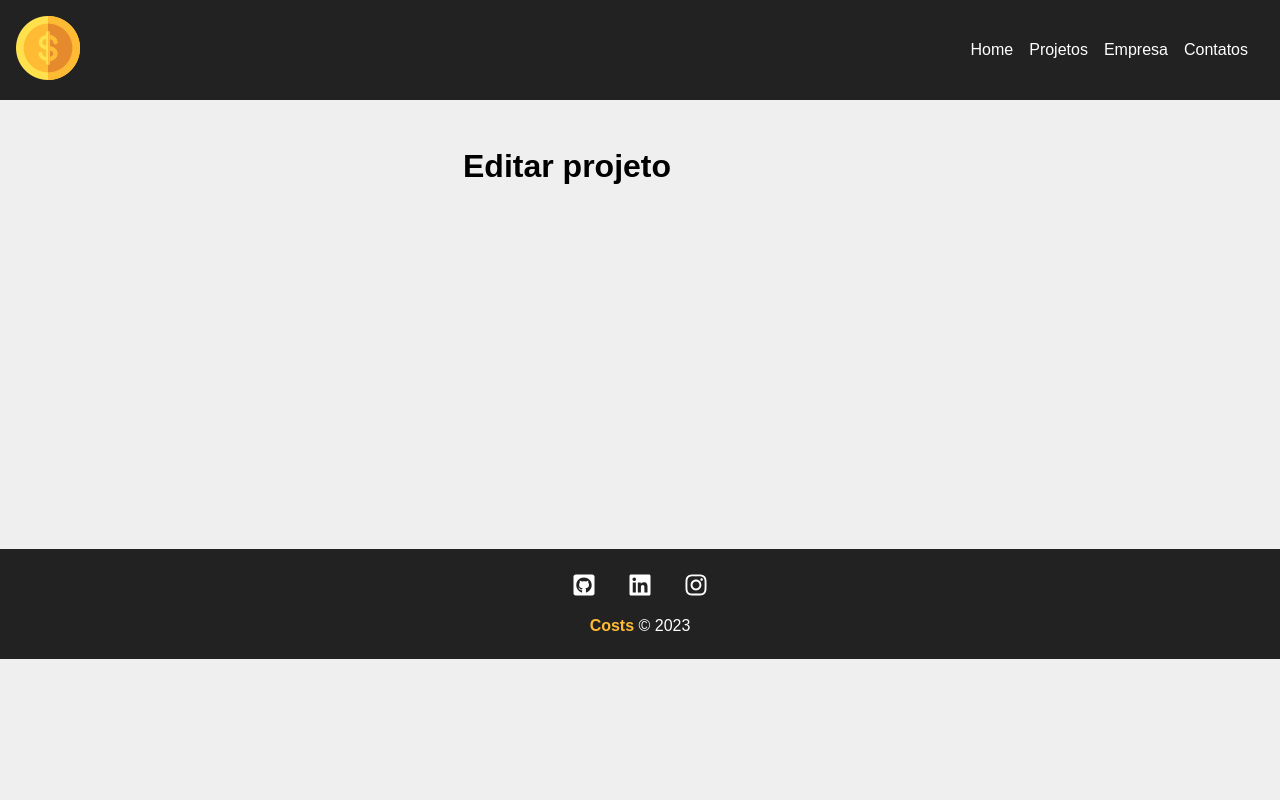
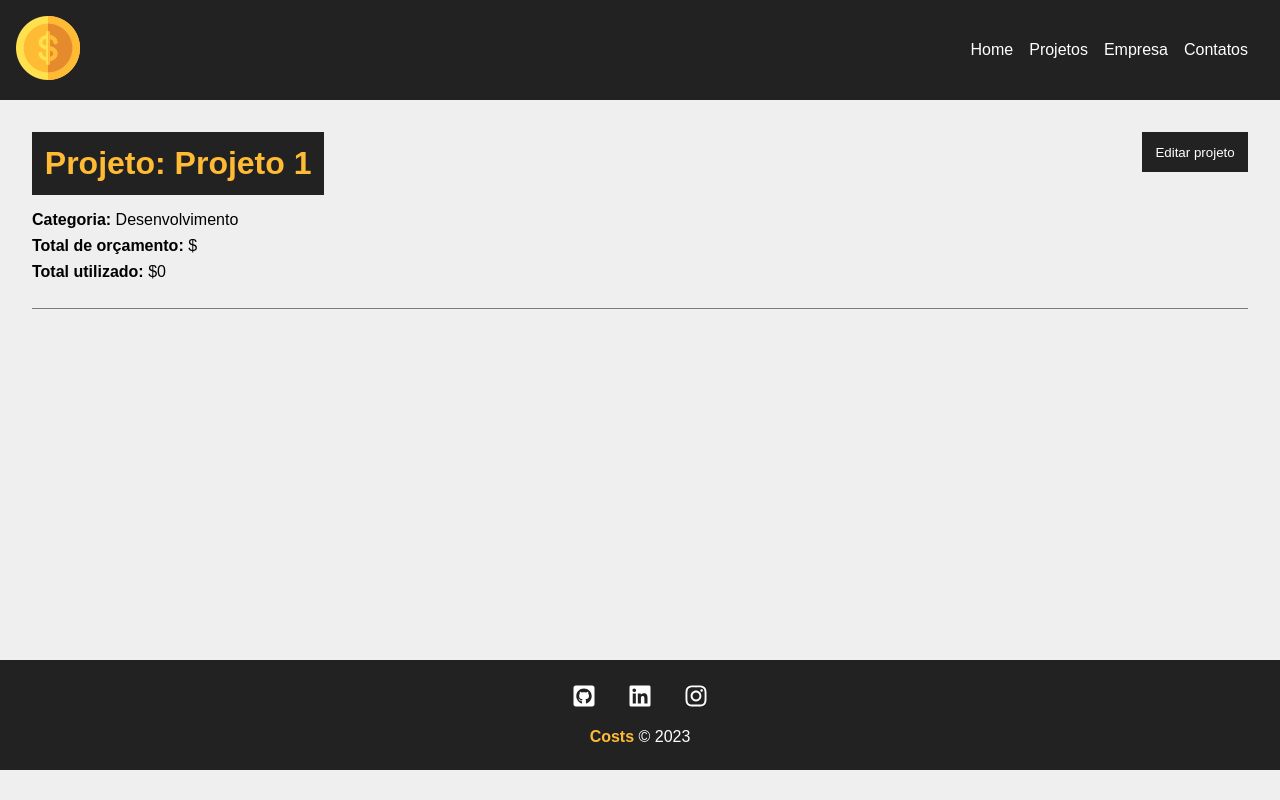
Before and after one commit to Adoniasfalcao/Costs, a React (Create React App) app: page /project/1 in a window 1280 px wide. Built offline with nearby package versions, Linux system fonts and the light colour scheme; data requests are answered from the project's data file.

Commit message:
Edição de projetos

```diff
--- a/dj.json
+++ b/dj.json
@@ -1,42 +1,29 @@
 {
   "projects": [
     {
-      "project_name": "Meu projededefefeefe",
-      "project_budget": "$1.243,24",
+      "project_name": "Projeto 1",
+      "project_budget": "$1.000,00",
       "category": {
-        "id": "2",
-        "name": "Infraestrutura"
+        "id": "1",
+        "name": "Desenvolvimento"
+      },
+      "cost": 0,
+      "services": [],
+      "id": 1
+    },
+    {
+      "project_name": "Projeto 2",
+      "project_budget": "$1.000,00",
+      "category": {
+        "id": "3",
+        "name": "Planejamento"
       },
       "cost": 0,
       "services": [],
       "id": 2
     },
     {
-      "project_name": "e2r32r2r2r2r23r23r",
-      "project_budget": "$1.231,2313",
-      "category": {
-        "id": "4",
-        "name": "Design"
-      },
-      "cost": 0,
-      "services": [],
-      "id": 3
-    },
-    {
-
-      "category": {
-        "id": "1",
-        "name": "Desenvolvimento"
-      },
-      "cost": 0,
-      "services": [],
-
-      "id": 1,
-
-      "id": 4
-    },
-    {
-      "project_name": "Projeto 5",
+      "project_name": "Projeto 3",
       "project_budget": "$1.000,00",
       "category": {
         "id": "2",
@@ -44,7 +31,7 @@
       },
       "cost": 0,
       "services": [],
-      "id": 5
+      "id": 3
     },
     {
       "project_name": "Projeto 4",
@@ -55,8 +42,7 @@
       },
       "cost": 0,
       "services": [],
-      "id": 6
-
+      "id": 4
     }
   ],
   "categories": [
--- a/src/components/pages/Pages style/Project.module.css
+++ b/src/components/pages/Pages style/Project.module.css
@@ -1,22 +1,61 @@
 /* Estilos padrão */
-.edit_project_container {
-    width: 450px;
-    margin: 0 auto;
-    padding: 3em;
+
+.project_details {
+  padding: 2em;
+
 }
 
-  .edit_project_container h1 {
+.project_details h1, .project_details h2, .project_details p{
   margin-bottom: 0.5em;
 }
 
-  .edit_project_container p {
-    color: #7b7b7b;
+.project_details h1 {
+  background-color: #222;
+  color: #FFBB33;
+  padding: 0.4em;
 }
 
-  /* Estilos para telas menores, por exemplo, abaixo de 768px */
+.project_details span {
+  font-weight: bold;
+}
+
+.details_container, .service_form_container {
+  border-bottom: 1px solid #7a7a7a;
+  margin-bottom: 1.2em;
+  padding-bottom: 1.2em;
+  display: flex;
+  justify-content: space-between;
+  flex-wrap: wrap;
+}
+
+.btn {
+  background-color: #222;
+  color: #fff;
+  padding: 0.5em 1em;
+  text-decoration: none;
+  transition: 0.5s;
+  cursor: pointer;
+  max-height: 40px;
+  border: none;
+}
+
+.btn:hover {
+  color: #ffbb33;
+}
+
+.project_info {
+  width:100%;
+}
+
 @media screen and (max-width: 768px) {
-    .edit_project_container {
-        width: 100%; /* Defina a largura para 100% para ocupar a largura total da tela */
-        padding: 2em; /* Reduza o espaço de preenchimento */
+
+  .project_info {
+    width: 100%;
   }
+
+  .btn {
+    margin-bottom: 1em;
+
   }
+
+}
--- a/src/components/pages/Project.jsx
+++ b/src/components/pages/Project.jsx
@@ -1,13 +1,85 @@
 import styles from './Pages style/Project.module.css'
+import { useParams } from 'react-router-dom'
+import { useState, useEffect } from 'react'
+import Loading from '../layout/Loading'
+import Container from '../layout/Container'
 
 
 function Project () {
 
+    //Definindo variáveis para fazer associação ao projeto
+    const { id } = useParams()
+    const [project, setProject] = useState([])
+    const [showProjectForm, setShowProjectForm] = useState(false)
+
+
+    //Pegando projetos do JSON
+    useEffect( () => {
+
+        setTimeout( () => {
+
+            fetch(`http://localhost:5000/projects/${id}` , {
+                method: 'GET',
+                headers: {
+                    'Content-Type':'application/json',
+                }
+            })
+            .then( resp => resp.json() )
+            .then( (data) => {setProject(data)} )
+            .catch( err => console.log(err) )
+
+        },1000)
+
+    }, [id])
+
+
+    //Mostrar formulário de edição
+    function toggleProjectForm () {
+        setShowProjectForm(!showProjectForm)
+    }
+
+
     return(
-        <div className={styles.edit_project_container}>
-            <h1>Editar projeto</h1>
+        <>
+            {project.project_name ?
+             (
+                <div className={styles.project_details}>
+                    <Container customClass="column">
+                        <div className={styles.details_container}>
+                            <h1>Projeto: {project.project_name}</h1>
+                            <button onClick={toggleProjectForm} className={styles.btn}>{!showProjectForm ? 'Editar projeto' : 'Fechar'}</button>
 
-        </div>
+                            {!showProjectForm ?
+                            (
+                                <div className={styles.project_info}>
+                                    <p>
+                                        <span>Categoria:</span> {project.category.name}
+                                    </p>
+
+                                    <p>
+                                        <span>Total de orçamento:</span> ${project.budget}
+                                    </p>
+
+                                    <p>
+                                        <span>Total utilizado:</span> ${project.cost}
+                                    </p>
+
+                                </div>
+
+                            ) :
+                            (
+                                <div className={styles.project_info}>
+                                    <p>Detalhes do projeto</p>
+                                </div>
+                            )}
+
+                        </div>
+                    </Container>
+                </div>
+
+            ) :
+            ( <Loading /> )}
+        </>
     )
 
 }
```
Lines whose indentation alone changed are shown as unchanged.
